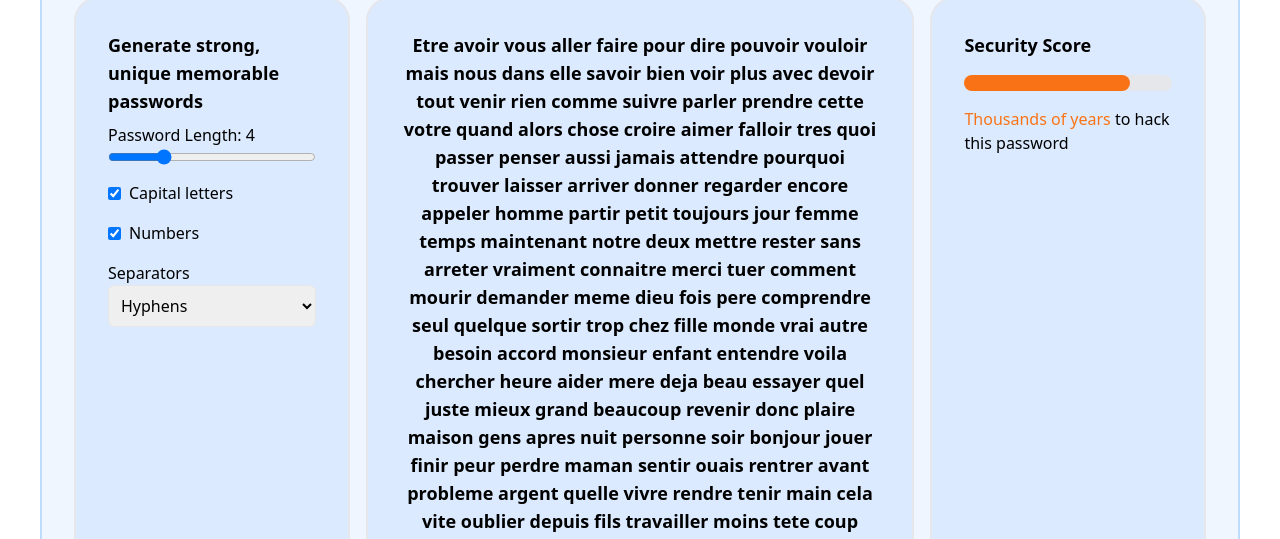
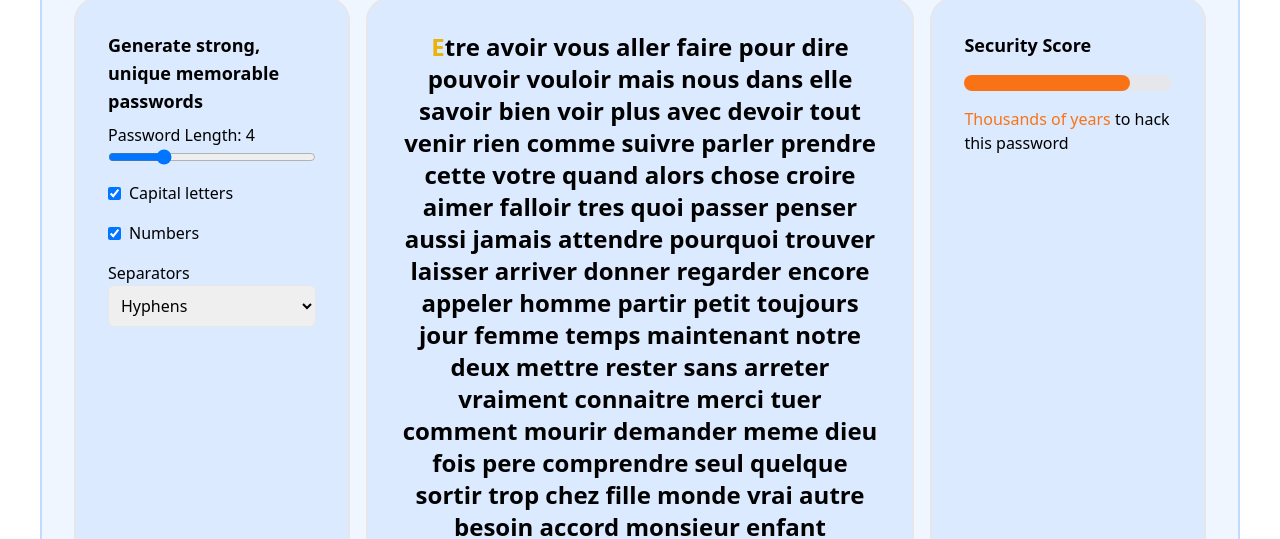
Before and after one commit to Lacaron/PasswordPigeon, a plain HTML site: page frontend/index.html in a window 1280 px wide. Shown: the part 245-784 px from the top of the page. Drawn offline with nearby package versions, Linux system fonts and the light colour scheme; no server answers.

Commit message:
add text coloring

```diff
--- a/frontend/index.html
+++ b/frontend/index.html
@@ -48,7 +48,7 @@
 
                     <div class="w-full lg:w-1/2 rounded-3xl border-2 border-white-200 bg-blue-100 p-8 ">
                         <div class="h-full flex flex-col items-center justify-center">
-                            <p class="text-lg font-semibold text-center mb-8 md:size-auto text-pretty h-16" id="passphraseDisplay">Centered Text</p>
+                            <p class="text-2xl font-semibold text-center mb-8 md:size-auto text-pretty" id="passphraseDisplay">Centered Text</p>
                             <div>
                                 <button id="regenerateButton" class="mt-2 bg-blue-500 text-white rounded-md px-4 py-2 hover:bg-blue-600">
                                     Regenerate
--- a/frontend/script.js
+++ b/frontend/script.js
@@ -91,7 +91,33 @@ document.addEventListener('DOMContentLoaded', () => {
         scoreText.textContent = time;
         scoreText.className = 'text-' + color + '-500';
 
-        console.log("breach? ", await score.checkBreach(passphrase));
+        console.log("breach? ", await passphraseScore.checkBreach(passphrase));
+    }
+
+    function colorizeString(input) {
+        // Regular expressions for identifying character types
+        const uppercaseRegex = /[A-Z]/;
+        const numberRegex = /[0-9]/;
+        const specialCharRegex = /[-_!@#$%^&*(),.?":{}|<> ]/;
+
+        // Map each character to a span with the appropriate color
+        const coloredString = Array.from(input).map(char => {
+            let className = '';
+
+            if (uppercaseRegex.test(char)) {
+                className = 'text-yellow-500'; // Green for uppercase letters
+            } else if (numberRegex.test(char)) {
+                className = 'text-blue-500'; // Blue for numbers
+            } else if (specialCharRegex.test(char)) {
+                className = 'text-orange-500'; // Orange for special characters
+            } else {
+                className = 'text-black'; // Default color for lowercase letters and spaces
+            }
+
+            return `<span class="${className}">${char}</span>`;
+        }).join('');
+
+        return coloredString;
     }
 
     const generatePassphrase = () => {
@@ -104,7 +130,10 @@ document.addEventListener('DOMContentLoaded', () => {
 
         let passphrase = generator.generatePassphrase();
 
-        passphraseDisplay.textContent = passphrase;
+        passphrase = colorizeString(passphrase);
+
+        passphraseDisplay.innerHTML = passphrase;
+
         updateScore(passphrase);
     }
 
```
